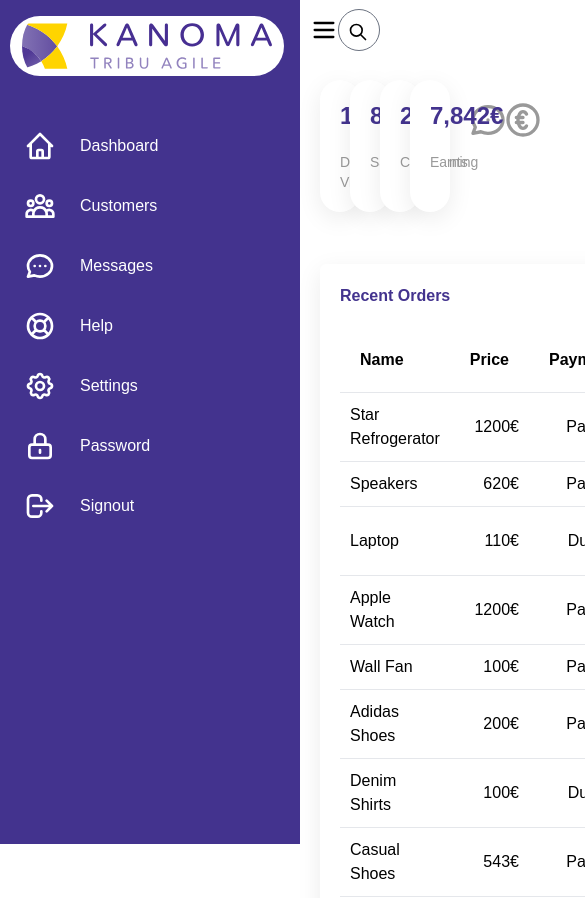
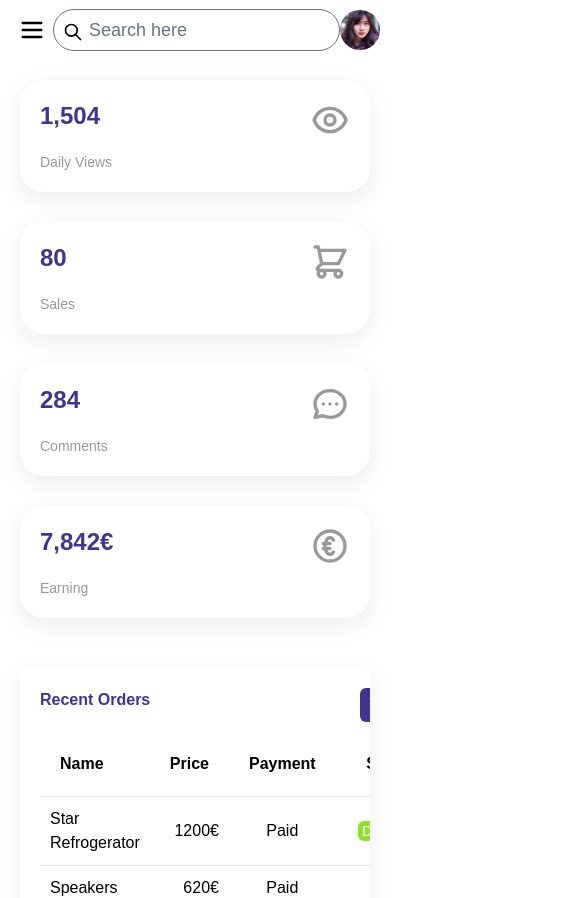
Before and after one commit to Horsty80/formation-react-admin, a React (Create React App) app: page /#/ in a window 390 px wide. Shown: the top 898 px of the page, 585 px wide, since content can reach past the window. Built offline with nearby package versions, Linux system fonts and the light colour scheme.

Commit message:
💄 optimize responsive

```diff
--- a/src/components/CardsBox.js
+++ b/src/components/CardsBox.js
@@ -10,7 +10,7 @@ function CardsBox() {
   return (
     <div
       data-testid="cardBox"
-      className="relative w-full p-5 grid grid-cols-4 gap-[30px]"
+      className="css-cardBox"
     >
       <div data-testid="cardViews" className="cardKpi hover:bg-primary group">
         <div>
--- a/src/components/DetailsTable.js
+++ b/src/components/DetailsTable.js
@@ -2,8 +2,8 @@ import React from "react";
 
 const DetailsTable = () => {
   return (
-    <div className="relative w-full p-5 grid grid-cols-[2fr_1fr] gap-[30px] mt-3">
-      <div className="relative grid min-h-[500px] bg-white p-5 rounded-md shadow-card">
+    <div className="css-details">
+      <div className="relative grid min-h-[500px] bg-white p-5 rounded-md shadow-card css-recentOrders">
         <div className="flex justify-between items-start">
           <h2 className="font-semibold text-primary">Recent Orders</h2>
           <button
--- a/src/components/Navigation.js
+++ b/src/components/Navigation.js
@@ -24,11 +24,10 @@ const navItems = [
 function Navigation() {
   const [currentPath] = useState(window.location.pathname);
   const { isToggle } = useToggleNavigation();
-  const activeStyle = isToggle ? "w-[80px]" : "w-[300px]";
   return (
     <div
       data-testid="navigation"
-      className={`${activeStyle} fixed h-full bg-primary border-l-[10px] border-l-primary transition-all duration-500 overflow-hidden`}
+      className={`${isToggle ? "css-active" : ""} css-navigation`}
     >
       <ul className="absolute top-0 left-0 w-full">
         <li className="navItem mb-10 pointer-events-none">
@@ -36,7 +35,7 @@ function Navigation() {
             <span className="navIcon mt-4 mr-4">
               <img
                 src={logo}
-                className="h-full w-full bg-white px-3 rounded-[30px]"
+                className="rounded-full h-20 w-20 sm:h-full sm:w-full bg-white px-3 sm:rounded-[30px]"
                 alt="logo"
                 data-testid="app-logo"
               />
--- a/src/components/TopBar.js
+++ b/src/components/TopBar.js
@@ -14,7 +14,7 @@ const TopBar = () => {
   return (
     <div className="w-full h-[60px] flex justify-between items-center py-0 px-[10px]">
       <div
-        className="relative w-[60px] h-[60px] flex justify-center items-center text-lg"
+        className="css-toggle relative w-[60px] h-[60px] flex justify-center items-center text-lg"
         data-testid="toggle"
       >
         <MenuIcon
@@ -35,7 +35,7 @@ const TopBar = () => {
         </label>
       </div>
       <div
-        className="relative w-[40px] h-[40px] rounded-full overflow-hidden cursor-pointer"
+        className="css-user relative w-[40px] h-[40px] rounded-full overflow-hidden cursor-pointer"
         data-testid="avatar"
       >
         <img
--- a/src/index.css
+++ b/src/index.css
@@ -67,7 +67,7 @@
     @apply py-[2px] px-1 bg-[#8de02c] text-white rounded-md text-sm font-medium;
   }
   .inProgressStatus {
-    @apply py-[2px] px-1 bg-[#1795ce] text-white rounded-md text-sm font-medium;
+    @apply py-[2px] px-1 bg-[#1795ce] text-white rounded-md text-sm font-medium whitespace-nowrap;
   }
   .returndStatus {
     @apply py-[2px] px-1 bg-[#f00] text-white rounded-md text-sm font-medium;
--- a/src/index.js
+++ b/src/index.js
@@ -1,6 +1,7 @@
 import React from "react";
 import ReactDOM from "react-dom";
 import "./index.css";
+import "./styles/responsive.css";
 import App from "./App";
 import { ToggleNavigationProvider } from "./hooks/useToggleNavigation";
 import { HashRouter } from "react-router-dom";
--- a/src/screens/MainLayout.js
+++ b/src/screens/MainLayout.js
@@ -6,16 +6,11 @@ import useToggleNavigation from "../hooks/useToggleNavigation";
 
 const MainLayout = () => {
   const { isToggle } = useToggleNavigation();
-  const activeStyle = isToggle
-    ? "left-[80px] w-[calc(100%-80px)]"
-    : "left-[300px] w-[calc(100%-300px)]";
   return (
     <div>
       <Navigation />
-      <div
-        className={`${activeStyle} absolute min-h-[100vh] bg-white transition-all duration-500`}
-      >
-        <div className="sticky top-0 bg-white">
+      <div className={`${isToggle ? "css-active" : ""} css-main`}>
+        <div className="top-0 bg-white">
           <TopBar />
         </div>
         <Outlet />
--- /dev/null
+++ b/src/styles/responsive.css
@@ -0,0 +1,98 @@
+/* navigation */
+.css-navigation {
+  position: fixed;
+  width: 300px;
+  height: 100%;
+  background: var(--purple);
+  border-left: 10px solid var(--purple);
+  transition: 0.5s;
+  overflow: hidden;
+}
+.css-navigation.css-active {
+  width: 80px;
+}
+/* main */
+.css-main {
+  position: absolute;
+  width: calc(100% - 300px);
+  left: 300px;
+  min-height: 100vh;
+  background: var(--white);
+  transition: 0.5s;
+}
+
+.css-main.css-active {
+  width: calc(100% - 80px);
+  left: 80px;
+}
+
+/* cardbox */
+.css-cardBox {
+  position: relative;
+  width: 100%;
+  padding: 20px;
+  display: grid;
+  grid-template-columns: repeat(4, 1fr);
+  gap: 30px;
+}
+/* table */
+.css-details {
+  position: relative;
+  width: 100%;
+  padding: 20px;
+  display: grid;
+  grid-template-columns: 2fr 1fr;
+  gap: 30px;
+  margin-top: 10px;
+}
+
+@media (max-width: 991px) {
+  .css-navigation {
+    left: -300px;
+  }
+  .css-navigation.css-active {
+    left: 0;
+    width: 300px;
+  }
+  .css-main {
+    width: 100%;
+    left: 0;
+  }
+  .css-main.css-active {
+    left: 300px;
+  }
+  .css-cardBox {
+    grid-template-columns: repeat(2, 1fr);
+  }
+}
+@media (max-width: 768px) {
+  .css-details {
+    grid-template-columns: repeat(1, 1fr);
+  }
+  .css-recentOrders {
+    overflow-x: auto;
+  }
+}
+
+@media (max-width: 480px) {
+  .css-cardBox {
+    grid-template-columns: repeat(1, 1fr);
+  }
+  .cardHeader h2 {
+    font-size: 20px;
+  }
+  .css-user {
+    min-width: 40px;
+  }
+  .css-navigation {
+    width: 100%;
+    left: -100%;
+    z-index: 10000;
+  }
+  .css-navigation.css-active {
+    left: 0;
+  }
+  .css-toggle {
+    z-index: 10001;
+  }
+}
--- a/tailwind.config.js
+++ b/tailwind.config.js
@@ -3,6 +3,24 @@ module.exports = {
   presets: [require("./kanoma-preset.js")],
   content: ["./src/**/*.{html,js,jsx,tsx}"],
   theme: {
+    screens: {
+      tablet: "480px",
+      // => @media (min-width: 480px) { ... }
+      sm: "640px",
+      // => @media (min-width: 640px) { ... }
+      laptop: "768px",
+      // => @media (min-width: 768px) { ... }
+      md: "768px",
+      // => @media (min-width: 768px) { ... }
+      desktop: "991px",
+      // => @media (min-width: 991px) { ... }
+      lg: "1024px",
+      // => @media (min-width: 1024px) { ... }
+      xl: "1280px",
+      // => @media (min-width: 1280px) { ... }
+      "2xl": "1536px",
+      // => @media (min-width: 1536px) { ... }
+    },
     boxShadow: {
       curveShadowAfter: "35px -35px 0 10px var(--white)",
       curveShadowBefore: "35px 35px 0 10px var(--white)",
```
